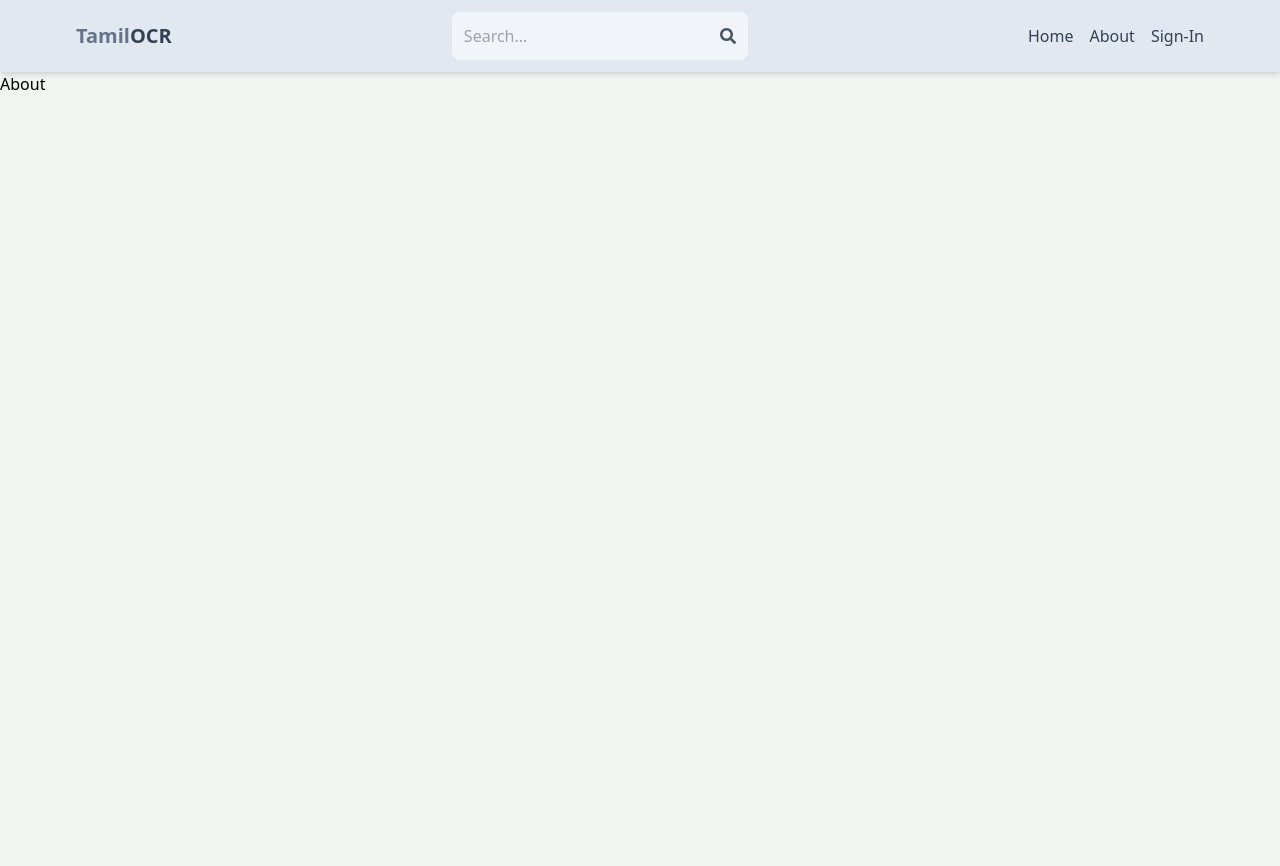
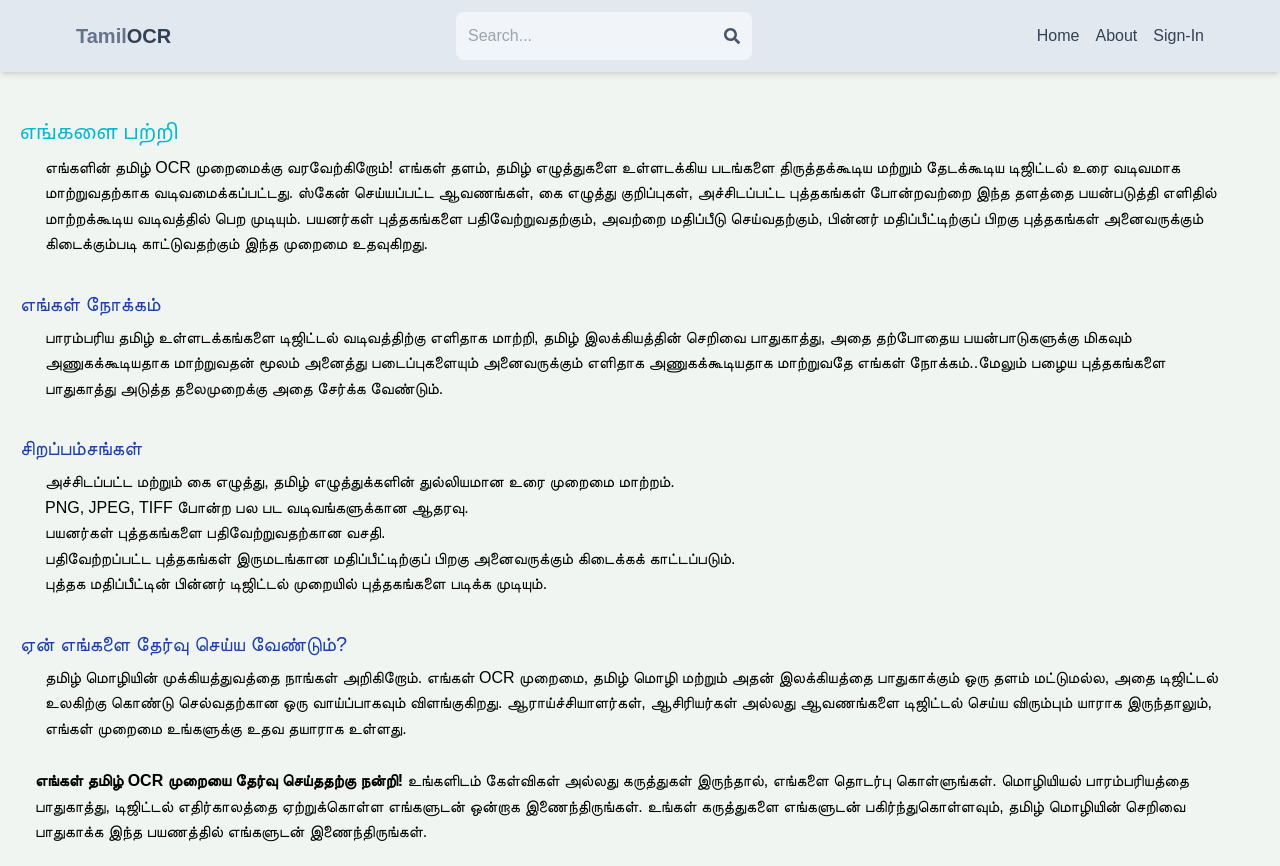
Before and after one commit to Tharsi-K/ocr, a React (Vite) app in the folder ocr-frontend/: page /about in a window 1280 px wide. Before the commit the page ends 800 px from the top, so only its background shows below. Built offline with nearby package versions, Linux system fonts and the light colour scheme.

Commit message:
About us page created

```diff
--- a/ocr-frontend/src/index.css
+++ b/ocr-frontend/src/index.css
@@ -4,4 +4,5 @@
 
 body{
     background-color: rgb(241, 245, 241);
+    font-family: 'Vijaya', 'Latha', sans-serif;
 }
--- a/ocr-frontend/src/pages/About.jsx
+++ b/ocr-frontend/src/pages/About.jsx
@@ -1,7 +1,51 @@
-import React from 'react'
+import React from 'react';
+import '@fontsource/noto-sans-tamil'; // Defaults to weight 400
+
 
 export default function About() {
   return (
-    <div>About</div>
-  )
+    <div style={{ padding: '20px', fontFamily: 'Arial, sans-serif', lineHeight: '1.6' }}>
+      <br />
+      <h1 style={{ color: '#06b6d4', fontFamily: 'Noto Sans Tamil', fontSize: '20px' }}>எங்களை பற்றி</h1>
+      <p style={{ fontFamily: 'Latha, Arial, sans-serif', fontSize: '16px', padding: '5px 20px 5px 25px' }}>
+        எங்களின் தமிழ் OCR முறைமைக்கு வரவேற்கிறோம்! எங்கள் தளம், தமிழ் எழுத்துகளை உள்ளடக்கிய படங்களை
+        திருத்தக்கூடிய மற்றும் தேடக்கூடிய டிஜிட்டல் உரை வடிவமாக மாற்றுவதற்காக வடிவமைக்கப்பட்டது. ஸ்கேன் செய்யப்பட்ட
+        ஆவணங்கள், கை எழுத்து குறிப்புகள், அச்சிடப்பட்ட புத்தகங்கள் போன்றவற்றை இந்த தளத்தை பயன்படுத்தி எளிதில் மாற்றக்கூடிய வடிவத்தில் பெற முடியும்.
+        பயனர்கள் புத்தகங்களை பதிவேற்றுவதற்கும், அவற்றை மதிப்பீடு செய்வதற்கும், பின்னர் மதிப்பீட்டிற்குப்
+        பிறகு புத்தகங்கள் அனைவருக்கும் கிடைக்கும்படி காட்டுவதற்கும் இந்த முறைமை உதவுகிறது.
+      </p>
+
+      <br />
+      <h2 style={{ color: '#1e40af', fontFamily: 'Latha, Arial, sans-serif', fontSize: '20px'  }}>எங்கள் நோக்கம்</h2>
+      <p style={{ fontFamily: 'Latha, Arial, sans-serif', fontSize: '16px', padding: '5px 20px 5px 25px' }}>
+        பாரம்பரிய தமிழ் உள்ளடக்கங்களை டிஜிட்டல் வடிவத்திற்கு எளிதாக மாற்றி, தமிழ் இலக்கியத்தின் செறிவை
+        பாதுகாத்து, அதை தற்போதைய பயன்பாடுகளுக்கு மிகவும் அணுகக்கூடியதாக மாற்றுவதன் மூலம் அனைத்து படைப்புகளையும் அனைவருக்கும் எளிதாக அணுகக்கூடியதாக மாற்றுவதே எங்கள் நோக்கம்..மேலும் பழைய புத்தகங்களை பாதுகாத்து அடுத்த தலைமுறைக்கு அதை சேர்க்க வேண்டும்.
+      </p>
+
+      <br />
+      <h2 style={{ color: '#1e40af', fontFamily: 'Latha, Arial, sans-serif', fontSize: '20px'  }}>சிறப்பம்சங்கள்</h2>
+      <ul style={{ fontFamily: 'Latha, Arial, sans-serif', fontSize: '16px', padding: '5px 20px 5px 25px' }}>
+        <li>அச்சிடப்பட்ட மற்றும் கை எழுத்து, தமிழ் எழுத்துக்களின் துல்லியமான உரை முறைமை மாற்றம்.</li>
+        <li>PNG, JPEG, TIFF போன்ற பல பட வடிவங்களுக்கான ஆதரவு.</li>
+        <li>பயனர்கள் புத்தகங்களை பதிவேற்றுவதற்கான வசதி.</li>
+        <li>பதிவேற்றப்பட்ட புத்தகங்கள் இருமடங்கான மதிப்பீட்டிற்குப் பிறகு அனைவருக்கும் கிடைக்கக் காட்டப்படும்.</li>
+        <li>புத்தக மதிப்பீட்டின் பின்னர் டிஜிட்டல் முறையில் புத்தகங்களை படிக்க முடியும்.</li>
+      </ul>
+
+      <br />
+      <h2 style={{ color: '#1e40af', fontFamily: 'Latha, Arial, sans-serif', fontSize: '20px'  }}>ஏன் எங்களை தேர்வு செய்ய வேண்டும்?</h2>
+      <p style={{ fontFamily: 'Latha, Arial, sans-serif', fontSize: '16px', padding: '5px 20px 5px 25px' }}>
+        தமிழ் மொழியின் முக்கியத்துவத்தை நாங்கள் அறிகிறோம். எங்கள் OCR முறைமை,  தமிழ் மொழி மற்றும் அதன் இலக்கியத்தை பாதுகாக்கும் ஒரு தளம் மட்டுமல்ல,
+        அதை டிஜிட்டல் உலகிற்கு கொண்டு செல்வதற்கான ஒரு வாய்ப்பாகவும் விளங்குகிறது. ஆராய்ச்சியாளர்கள், ஆசிரியர்கள் அல்லது ஆவணங்களை
+        டிஜிட்டல் செய்ய விரும்பும் யாராக இருந்தாலும், எங்கள் முறைமை உங்களுக்கு உதவ தயாராக உள்ளது.
+      </p>
+
+      <p style={{ marginTop: '20px', fontFamily: 'Latha, Arial, sans-serif', padding: '2px 20px 1px 15px' }}>
+        <strong>எங்கள் தமிழ் OCR முறையை தேர்வு செய்ததற்கு நன்றி!</strong> உங்களிடம் கேள்விகள் அல்லது கருத்துகள்
+        இருந்தால், எங்களை தொடர்பு கொள்ளுங்கள். மொழியியல் பாரம்பரியத்தை பாதுகாத்து, டிஜிட்டல் எதிர்காலத்தை
+        ஏற்றுக்கொள்ள எங்களுடன்  ஒன்றாக இணைந்திருங்கள். உங்கள் கருத்துகளை எங்களுடன் பகிர்ந்துகொள்ளவும், தமிழ் மொழியின் செறிவை
+        பாதுகாக்க இந்த பயணத்தில் எங்களுடன் இணைந்திருங்கள்.
+      </p>
+    </div>
+  );
 }
--- a/package.json
+++ b/package.json
@@ -12,6 +12,7 @@
   "author": "",
   "license": "ISC",
   "dependencies": {
+    "@fontsource/noto-sans-tamil": "^5.1.0",
     "bcryptjs": "^2.4.3",
     "cookie-parser": "^1.4.6",
     "date-fns": "^4.1.0",
```
Also changed, not shown: 1 other file (tests, documents, lock files or other folders).
